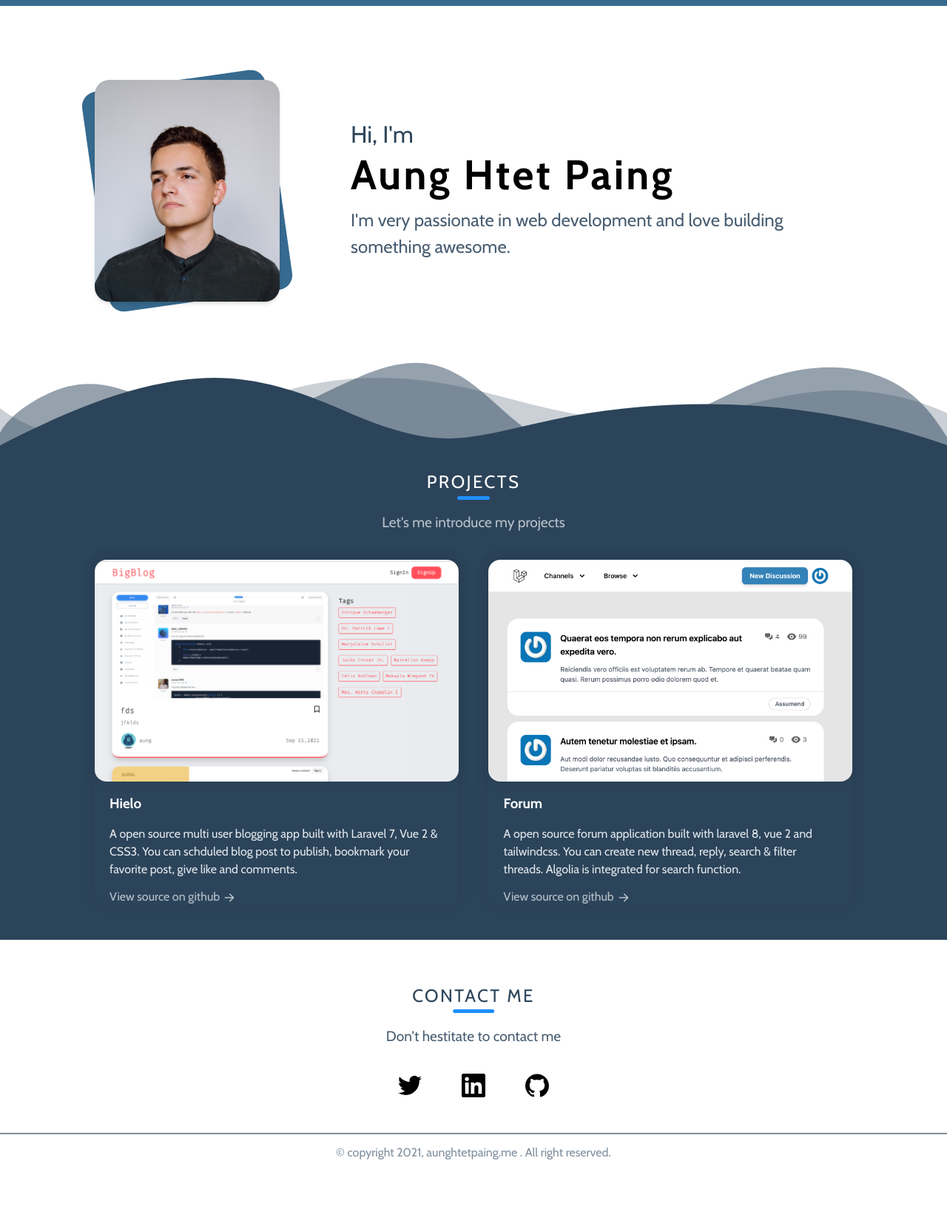
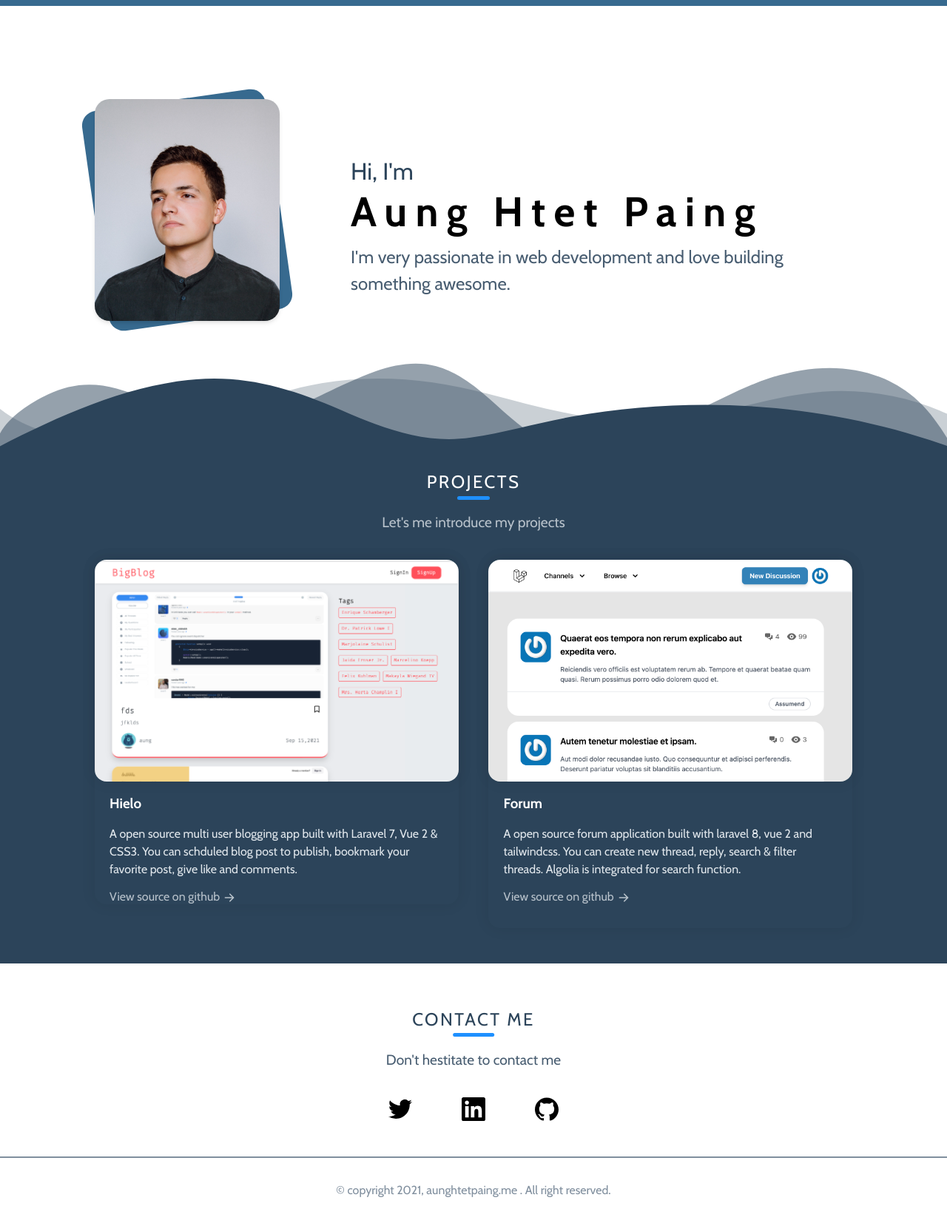
Before and after one commit to ahp-sooyaa/portfolio, a PHP site: page / in a window 1280 px wide. Shown: the whole page at 74% size. Before the commit the page ends 1568 px from the top, so only its background shows below. Run offline with PHP 8.4, Linux system fonts and the light colour scheme.

Commit message:
Make the ui responsive

```diff
--- a/css/app.css
+++ b/css/app.css
@@ -15,18 +15,39 @@ a {
 
 header {
     position: relative;
-    height: 600px;
+    /* height: 600px; */
 }
 
 .header-wrapper {
-    margin: 0 128px 0 auto;
-    height: 500px;
-    width: 1024px;
+    padding: 64px 0 96px 0;
+    margin: 0 auto;
+    width: 90%;
     display: flex;
+    flex-direction: column;
     align-items: center;
+    justify-content: center;
+}
+
+@media (min-width: 768px) {
+    .header-wrapper {
+        padding: 0;
+        display: flex;
+        height: 600px;
+        flex-direction: row;
+    }
+}
+
+@media (min-width: 1024px) {
+    .header-wrapper {
+        /* margin: 0 128px 0 auto; */
+        margin: 0 auto;
+        /* width: 768px; */
+        width: 1024px;
+    }
 }
 
 .header-left {
+    padding-bottom: 48px;
     position: relative;
     height: 300px;
     width: 250px;
@@ -51,31 +72,70 @@ header {
 }
 
 .header-right {
-    margin-left: 96px;
     flex: 1;
+    /* margin-left: ; */
+}
+
+@media (min-width: 640px) {
+    .header-right {
+        margin-left: 96px;
+    }
 }
 
 .header-right h1 {
-    font-size: 3.5rem;
+    font-size: 2rem;
     line-height: 1;
     margin-top: 0;
     margin-bottom: 1rem;
     font-weight: 700;
-    letter-spacing: .2rem;
+    /* letter-spacing: -.025em; */
+}
+
+/* @media (min-width: 1024px) {
+    .header-right h1 {
+        font-size: 3.5rem;
+        letter-spacing: .2em;
+    }
+} */
+
+@media (min-width: 768px) {
+    .header-right h1 {
+        font-size: 3rem;
+        letter-spacing: .1em;
+    }
+}
+
+@media (min-width: 1024px) {
+    .header-right h1 {
+        font-size: 3.5rem;
+        letter-spacing: .2em;
+    }
 }
 
 .header-right span {
     display: inline-block;
     color: #2C445A;
-    font-size: 2rem;
+    font-size: 1.5rem;
     margin-bottom: .5rem;
 }
 
+@media (min-width: 640px) {
+    .header-right span {
+        font-size: 2rem;
+    }
+}
+
 .header-right p {
-    font-size: 1.5rem;
+    font-size: 1.25rem;
     color: #485D71;
     line-height: 1.5em;
     margin: 0;
+}
+
+@media (min-width: 640px) {
+    .header-right p {
+        font-size: 1.5rem;
+    }
 }
 
 .btn {
@@ -138,7 +198,7 @@ header {
 .contact {
     padding-bottom: 3rem;
     margin: 0 auto;
-    width: 80%;
+    width: 90%;
 }
 
 .projects-header {
@@ -171,14 +231,33 @@ header {
 
 .projects-list {
     display: flex;
+    flex-direction: column;
     justify-content: space-between;
+}
+
+@media (min-width: 640px) {
+    .projects-list {
+        display: flex;
+        flex-direction: row;
+        justify-content: space-between;
+    }
 }
 
 .projects-card {
     border-radius: 1rem;
-    width: 48%;
+    width: 100%;
     color: #fff;
     box-shadow: 0 0 20px rgb(0 0 0 / 8%);
+}
+
+.projects-card:not(:last-child) {
+    margin-bottom: 32px;
+}
+
+@media (min-width: 640px) {
+    .projects-card {
+        width: 48%;
+    }
 }
 
 .projects-card p {
@@ -205,10 +284,16 @@ header {
 }
 
 .contact-info {
-    width: 20%;
+    width: 50%;
     margin: 0 auto;
     display: flex;
     justify-content: space-between;
+}
+
+@media (min-width: 640px) {
+    .contact-info {
+        width: 20%;
+    }
 }
 
 .contact-info svg {
@@ -248,13 +333,18 @@ header {
     width: 100%;
 }
 
+footer {
+    max-width: 100%;
+}
+
 footer div {
+    text-align: center;
+    line-height: 1.5rem;
     color: #808F9E;
-    height: 50px;
+    /* height: 50px; */
+    padding: 32px 24px;
     margin: 0 auto;
-    width: 1280px;
     display: flex;
-    /* place-content: center; */
     align-items: center;
     justify-content: center;
     border-top: 2px solid #808F9E;
@@ -263,7 +353,7 @@ footer div {
 /* wave opacity svg */
 .header-wave {
     position: absolute;
-    bottom: 0;
+    bottom: -1px;
     left: 0;
     width: 100%;
     overflow: hidden;
@@ -294,3 +384,12 @@ footer div {
     width: calc(100% + 1.3px);
     height: 105px;
 }
+
+@media (min-width: 768px) {
+    /* .header-wrapper {
+        display: flex;
+        flex-direction: row;
+    } */
+}
+
+@media (min-width: 1024px) {}
--- a/index.php
+++ b/index.php
@@ -1,28 +1,23 @@
 <!doctype html>
 <html lang="en">
+
 <head>
     <meta charset="UTF-8">
     <meta name="viewport"
-          content="width=device-width, user-scalable=no, initial-scale=1.0, maximum-scale=1.0, minimum-scale=1.0">
+        content="width=device-width, user-scalable=no, initial-scale=1.0, maximum-scale=1.0, minimum-scale=1.0">
     <meta http-equiv="X-UA-Compatible" content="ie=edge">
 
+    <link rel="stylesheet" href="css/app.css">
     <link rel="stylesheet" href="css/normalize.css">
-    <link rel="stylesheet" href="css/app.css">
     <title>Aung htet paing</title>
 
     <link rel="preconnect" href="https://fonts.googleapis.com">
     <link rel="preconnect" href="https://fonts.gstatic.com" crossorigin>
-    <link href="https://fonts.googleapis.com/css2?family=Cabin:wght@100;200;300;400;500;600;700;800;900&display=swap" rel="stylesheet">
+    <link href="https://fonts.googleapis.com/css2?family=Cabin:wght@100;200;300;400;500;600;700;800;900&display=swap"
+        rel="stylesheet">
 </head>
+
 <body>
-
-    <!-- <nav>
-        <div>Aung Htet Paing</div>
-        <div class="nav-right">
-            <a href="#projects" class="nav-link">Projects</a>
-            <a href="#contact" class="nav-link">Contact me</a>
-        </div>
-    </nav> -->
 
     <main>
         <header>
@@ -43,10 +38,17 @@
                     </p>
                 </div>
             </div>
-            <svg class="header-wave" data-name="Layer 1" xmlns="http://www.w3.org/2000/svg" viewBox="0 0 1200 120" preserveAspectRatio="none">
-                <path d="M0,0V46.29c47.79,22.2,103.59,32.17,158,28,70.36-5.37,136.33-33.31,206.8-37.5C438.64,32.43,512.34,53.67,583,72.05c69.27,18,138.3,24.88,209.4,13.08,36.15-6,69.85-17.84,104.45-29.34C989.49,25,1113-14.29,1200,52.47V0Z" opacity=".25" class="shape-fill" fill="#2C445A"></path>
-                <path d="M0,0V15.81C13,36.92,27.64,56.86,47.69,72.05,99.41,111.27,165,111,224.58,91.58c31.15-10.15,60.09-26.07,89.67-39.8,40.92-19,84.73-46,130.83-49.67,36.26-2.85,70.9,9.42,98.6,31.56,31.77,25.39,62.32,62,103.63,73,40.44,10.79,81.35-6.69,119.13-24.28s75.16-39,116.92-43.05c59.73-5.85,113.28,22.88,168.9,38.84,30.2,8.66,59,6.17,87.09-7.5,22.43-10.89,48-26.93,60.65-49.24V0Z" opacity=".5" class="shape-fill" fill="#2C445A"></path>
-                <path d="M0,0V5.63C149.93,59,314.09,71.32,475.83,42.57c43-7.64,84.23-20.12,127.61-26.46,59-8.63,112.48,12.24,165.56,35.4C827.93,77.22,886,95.24,951.2,90c86.53-7,172.46-45.71,248.8-84.81V0Z" class="shape-fill" fill="#2C445A"></path>
+            <svg class="header-wave" data-name="Layer 1" xmlns="http://www.w3.org/2000/svg" viewBox="0 0 1200 120"
+                preserveAspectRatio="none">
+                <path
+                    d="M0,0V46.29c47.79,22.2,103.59,32.17,158,28,70.36-5.37,136.33-33.31,206.8-37.5C438.64,32.43,512.34,53.67,583,72.05c69.27,18,138.3,24.88,209.4,13.08,36.15-6,69.85-17.84,104.45-29.34C989.49,25,1113-14.29,1200,52.47V0Z"
+                    opacity=".25" class="shape-fill" fill="#2C445A"></path>
+                <path
+                    d="M0,0V15.81C13,36.92,27.64,56.86,47.69,72.05,99.41,111.27,165,111,224.58,91.58c31.15-10.15,60.09-26.07,89.67-39.8,40.92-19,84.73-46,130.83-49.67,36.26-2.85,70.9,9.42,98.6,31.56,31.77,25.39,62.32,62,103.63,73,40.44,10.79,81.35-6.69,119.13-24.28s75.16-39,116.92-43.05c59.73-5.85,113.28,22.88,168.9,38.84,30.2,8.66,59,6.17,87.09-7.5,22.43-10.89,48-26.93,60.65-49.24V0Z"
+                    opacity=".5" class="shape-fill" fill="#2C445A"></path>
+                <path
+                    d="M0,0V5.63C149.93,59,314.09,71.32,475.83,42.57c43-7.64,84.23-20.12,127.61-26.46,59-8.63,112.48,12.24,165.56,35.4C827.93,77.22,886,95.24,951.2,90c86.53-7,172.46-45.71,248.8-84.81V0Z"
+                    class="shape-fill" fill="#2C445A"></path>
             </svg>
         </header>
 
@@ -64,12 +66,16 @@
                         <div class="projects-info">
                             <h3>Hielo</h3>
                             <p>
-                                A open source multi user blogging app built with Laravel 7, Vue 2 & CSS3. You can schduled blog post to publish, bookmark your favorite post, give like and comments.
+                                A open source multi user blogging app built with Laravel 7, Vue 2 & CSS3. You can
+                                schduled blog post to publish, bookmark your favorite post, give like and comments.
                             </p>
                             <a href="https://github.com/ahp-sooyaa/hielo" class="projects-link">
                                 View source on github
-                                <svg xmlns="http://www.w3.org/2000/svg" class="h-5 w-5" viewBox="0 0 20 20" fill="currentColor">
-                                    <path fill-rule="evenodd" d="M10.293 3.293a1 1 0 011.414 0l6 6a1 1 0 010 1.414l-6 6a1 1 0 01-1.414-1.414L14.586 11H3a1 1 0 110-2h11.586l-4.293-4.293a1 1 0 010-1.414z" clip-rule="evenodd" />
+                                <svg xmlns="http://www.w3.org/2000/svg" class="h-5 w-5" viewBox="0 0 20 20"
+                                    fill="currentColor">
+                                    <path fill-rule="evenodd"
+                                        d="M10.293 3.293a1 1 0 011.414 0l6 6a1 1 0 010 1.414l-6 6a1 1 0 01-1.414-1.414L14.586 11H3a1 1 0 110-2h11.586l-4.293-4.293a1 1 0 010-1.414z"
+                                        clip-rule="evenodd" />
                                 </svg>
                             </a>
                         </div>
@@ -81,12 +87,17 @@
                         <div class="projects-info">
                             <h3>Forum</h3>
                             <p>
-                                A open source forum application built with laravel 8, vue 2 and tailwindcss. You can create new thread, reply, search & filter threads. Algolia is integrated for search function.
+                                A open source forum application built with laravel 8, vue 2 and tailwindcss. You can
+                                create new thread, reply, search & filter threads. Algolia is integrated for search
+                                function.
                             </p>
                             <a href="https://github.com/ahp-sooyaa/forum" class="projects-link">
                                 View source on github
-                                <svg xmlns="http://www.w3.org/2000/svg" class="h-5 w-5" viewBox="0 0 20 20" fill="currentColor">
-                                    <path fill-rule="evenodd" d="M10.293 3.293a1 1 0 011.414 0l6 6a1 1 0 010 1.414l-6 6a1 1 0 01-1.414-1.414L14.586 11H3a1 1 0 110-2h11.586l-4.293-4.293a1 1 0 010-1.414z" clip-rule="evenodd" />
+                                <svg xmlns="http://www.w3.org/2000/svg" class="h-5 w-5" viewBox="0 0 20 20"
+                                    fill="currentColor">
+                                    <path fill-rule="evenodd"
+                                        d="M10.293 3.293a1 1 0 011.414 0l6 6a1 1 0 010 1.414l-6 6a1 1 0 01-1.414-1.414L14.586 11H3a1 1 0 110-2h11.586l-4.293-4.293a1 1 0 010-1.414z"
+                                        clip-rule="evenodd" />
                                 </svg>
                             </a>
                         </div>
@@ -140,4 +151,5 @@
     </main>
 
 </body>
+
 </html>
```
